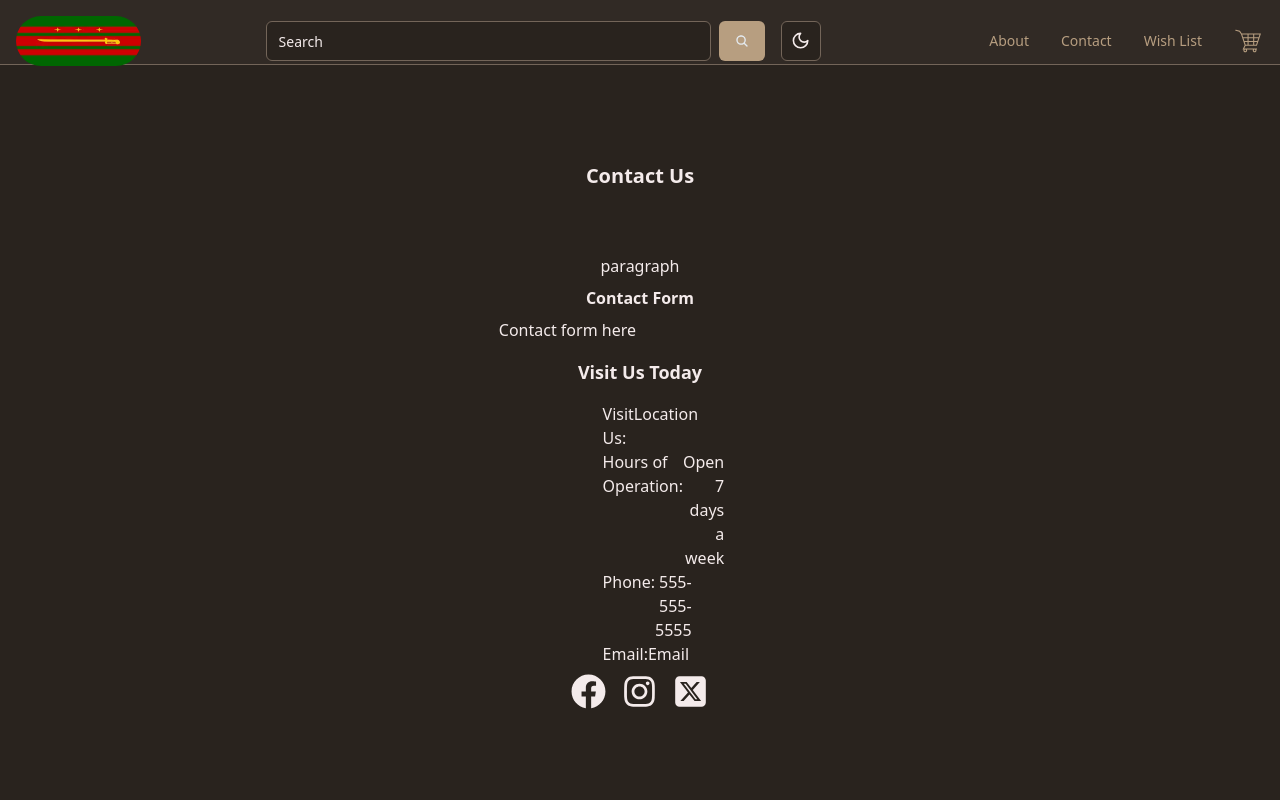
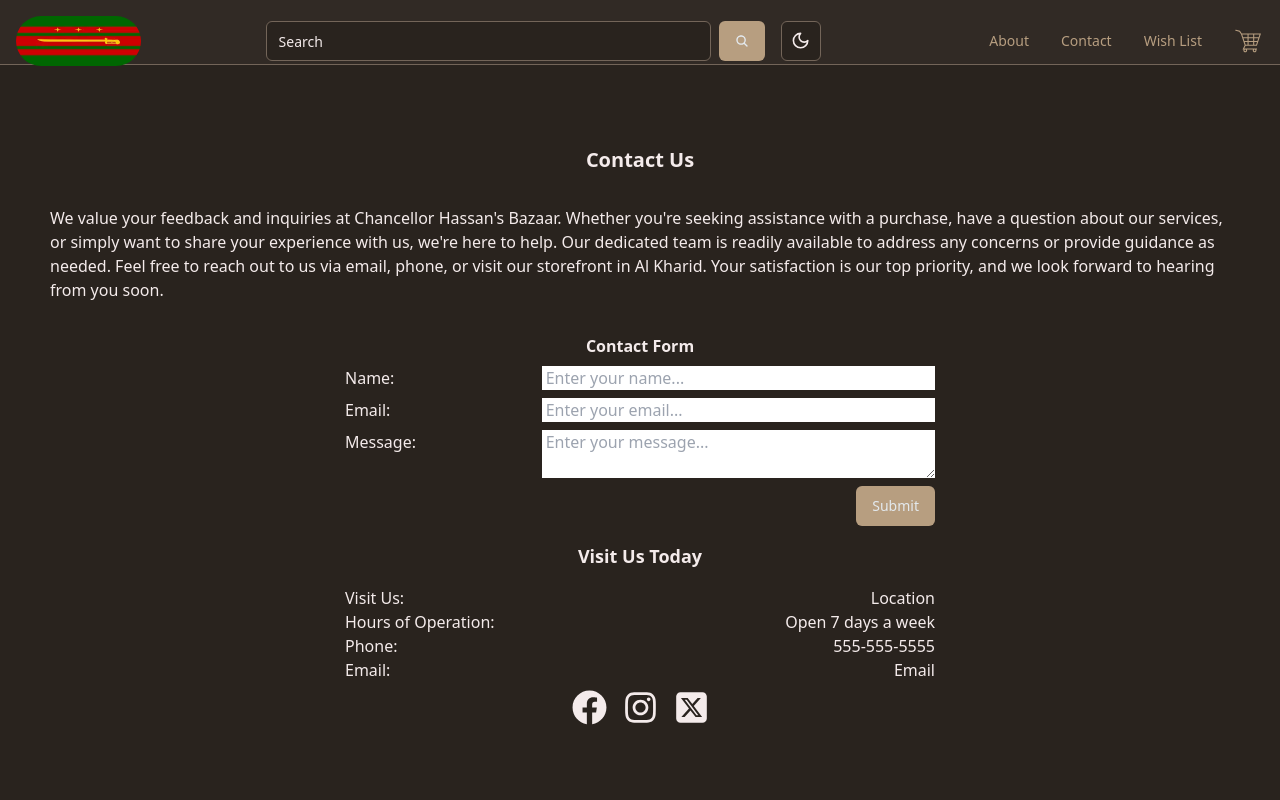
Before and after one commit to Endeyr/shopping-cart-project, a React (Vite) app: page /contact in a window 1280 px wide. Shown: the top 800 px of the page. Built offline with nearby package versions, Linux system fonts and the light colour scheme; no server answers.

Commit message:
add contact page + form

```diff
--- /dev/null
+++ b/src/components/ui/contact-form.tsx
@@ -0,0 +1,123 @@
+import { Button } from "@/components/ui/button";
+import { useState } from "react";
+type ErrorMessage = {
+  name: string;
+  email: string;
+  message: string;
+};
+const ContactForm = () => {
+  const [name, setName] = useState("");
+  const [email, setEmail] = useState("");
+  const [message, setMessage] = useState("");
+  const [errors, setErrors] = useState<ErrorMessage>({
+    name: "",
+    email: "",
+    message: "",
+  });
+
+  const handleSubmit = (e: React.FormEvent) => {
+    e.preventDefault();
+
+    // Reset errors
+    setErrors({
+      name: "",
+      email: "",
+      message: "",
+    });
+
+    // validation
+    let hasErrors = false;
+    if (!name) {
+      setErrors({
+        ...errors,
+        name: "First name must be longer than 1 character",
+      });
+      hasErrors = true;
+    }
+    if (!email.includes("@")) {
+      setErrors({ ...errors, email: "Email must include @" });
+      hasErrors = true;
+    }
+    if (message.length < 1) {
+      setErrors({
+        ...errors,
+        message: "Message must be longer than 1 character",
+      });
+      hasErrors = true;
+    }
+    if (!hasErrors) {
+      // Send data to backend
+      console.log("Form submitted", name, email, message);
+
+      // Clear form
+      setName("");
+      setEmail("");
+      setMessage("");
+      alert("Form submitted successfully");
+    }
+  };
+
+  return (
+    <form
+      onSubmit={handleSubmit}
+      className="flex flex-col items-center justify-center w-full gap-2 sm:w-1/2"
+    >
+      {errors.name && <div className="text-destructive">{errors.name}</div>}
+      <label
+        htmlFor="name"
+        className="flex flex-col justify-between w-full gap-1 lg:flex-row"
+      >
+        Name:
+        <input
+          id="name"
+          className="w-full px-1 lg:w-2/3"
+          type="text"
+          name="name"
+          value={name}
+          onChange={(e) => setName(e.target.value)}
+          placeholder="Enter your name..."
+          aria-label="Name"
+        />
+      </label>
+      {errors.email && <div className="text-destructive">{errors.email}</div>}
+      <label
+        htmlFor="email"
+        className="flex flex-col justify-between w-full gap-1 lg:flex-row"
+      >
+        Email:
+        <input
+          id="email"
+          className="w-full px-1 lg:w-2/3"
+          type="text"
+          name="email"
+          value={email}
+          onChange={(e) => setEmail(e.target.value)}
+          placeholder="Enter your email..."
+          aria-label="Email"
+        />
+      </label>
+      {errors.message && (
+        <div className="text-destructive">{errors.message}</div>
+      )}
+      <label
+        htmlFor="message"
+        className="flex flex-col justify-between w-full gap-1 lg:flex-row"
+      >
+        Message:
+        <textarea
+          id="message"
+          className="w-full px-1 lg:w-2/3"
+          name="message"
+          value={message}
+          onChange={(e) => setMessage(e.target.value)}
+          placeholder="Enter your message..."
+          aria-label="Message"
+        />
+      </label>
+      <div className="flex items-center justify-end w-full">
+        <Button type="submit">Submit</Button>
+      </div>
+    </form>
+  );
+};
+export default ContactForm;
--- a/src/routes/contact/index.tsx
+++ b/src/routes/contact/index.tsx
@@ -1,40 +1,46 @@
 import Container from "@/components/container";
+import ContactForm from "@/components/ui/contact-form";
 import { FaFacebook, FaInstagram } from "react-icons/fa";
 import { FaSquareXTwitter } from "react-icons/fa6";
 import { Link } from "react-router-dom";
 
 const ContactPage = () => {
   return (
-    <Container className="flex-col">
+    <Container className="flex-col md:space-y-8">
       <h2 className="w-full text-xl font-bold text-center capitalize">
         Contact Us
       </h2>
-      <div className="flex flex-col gap-4 justify-evenly">
+      <p className="mt-0">
+        We value your feedback and inquiries at Chancellor Hassan&apos;s Bazaar.
+        Whether you're seeking assistance with a purchase, have a question about
+        our services, or simply want to share your experience with us, we're
+        here to help. Our dedicated team is readily available to address any
+        concerns or provide guidance as needed. Feel free to reach out to us via
+        email, phone, or visit our storefront in Al Kharid. Your satisfaction is
+        our top priority, and we look forward to hearing from you soon.
+      </p>
+      <div className="flex flex-col justify-around w-full gap-4">
         <div className="flex flex-col items-center justify-center gap-2">
-          {/* Contact Form */}
-          <p>paragraph</p>
           <h3 className="font-bold text-center">Contact Form</h3>
-          <p className="flex flex-col items-center justify-center gap-2 xl:grid xl:grid-cols-2">
-            Contact form here
-          </p>
+          <ContactForm />
         </div>
         <div>
           <h3 className="w-full mb-4 text-lg font-bold text-center capitalize">
             Visit Us Today
           </h3>
           <div className="flex flex-col items-center justify-evenly">
-            <p className="flex justify-between w-full xl:w-1/4">
+            <p className="flex justify-between w-full sm:w-1/2">
               Visit Us:
               <span className="text-right">Location</span>
             </p>
-            <p className="flex justify-between w-full xl:w-1/4">
+            <p className="flex justify-between w-full sm:w-1/2">
               Hours of Operation:{" "}
               <span className="text-right">Open 7 days a week</span>
             </p>
-            <p className="flex justify-between w-full xl:w-1/4">
+            <p className="flex justify-between w-full sm:w-1/2">
               Phone: <span className="text-right">555-555-5555</span>
             </p>
-            <p className="flex justify-between w-full xl:w-1/4">
+            <p className="flex justify-between w-full sm:w-1/2">
               Email: <span className="text-right">Email</span>
             </p>
             <div className="flex items-center justify-center w-full gap-4 mt-2 xl:w-1/4">
```
